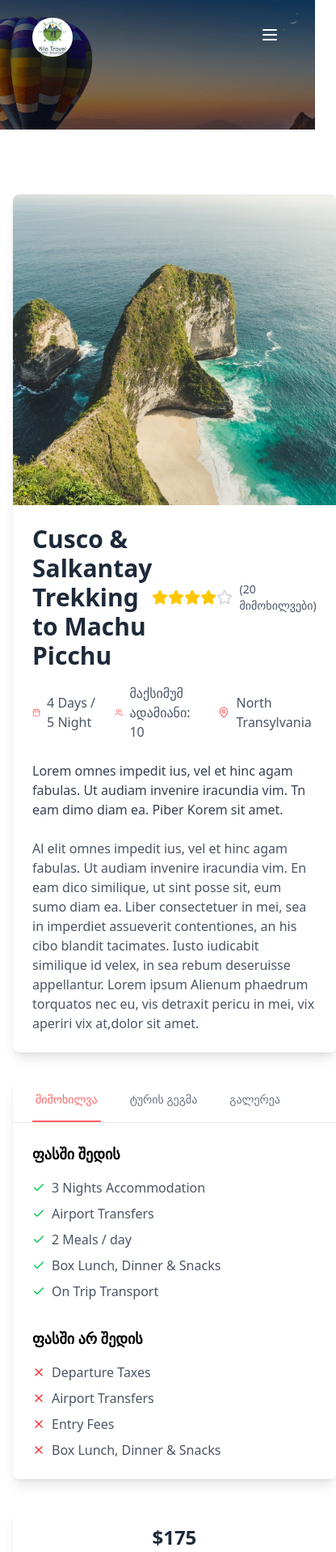
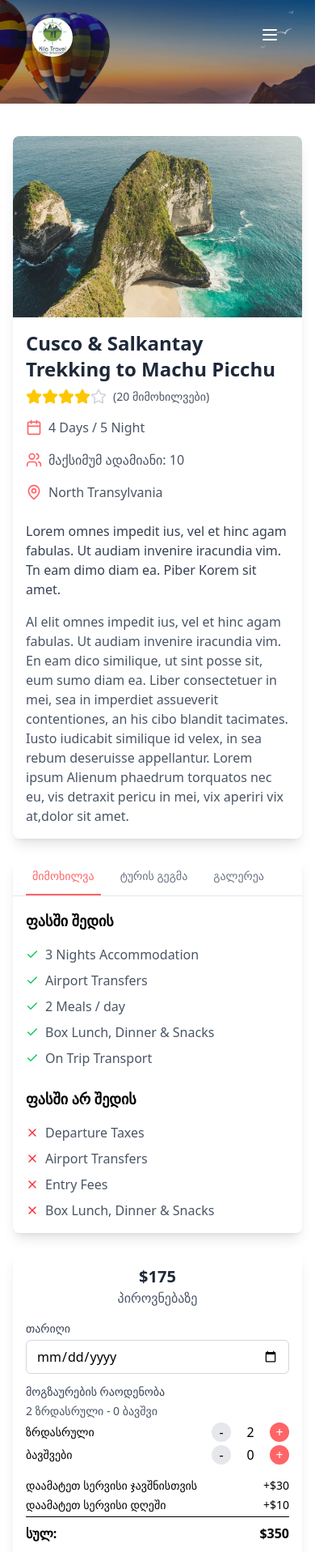
Before and after one commit to vmargalitadze/nextkilla, a Next.js app: page /1/product/1 in a window 390 px wide. Shown: the top 1917 px of the page at 81% size, 416 px wide, since content can reach past the window. Built offline with nearby package versions, Linux system fonts and the light colour scheme.

Commit message:
responsive

```diff
--- a/src/app/[locale]/product/[id]/page.tsx
+++ b/src/app/[locale]/product/[id]/page.tsx
@@ -104,11 +104,11 @@ export default function PackageDetails() {
 
   return (
     <>
-      <div className="w-full lg:py-36 py-20 relative overflow-hidden">
+      <div className="w-full lg:py-36 py-16 sm:py-20 relative overflow-hidden">
         <div className="jarallax absolute inset-0 z-minus" data-jarallax="">
-          <div className="relative w-full h-[400px] md:h-[600px] lg:h-[700px] overflow-hidden">
-            <div className="absolute w-full  inset-0 -z-10">
-              <div className="relative w-full h-[300px] sm:h-[400px] md:h-[550px] lg:h-[700px]">
+          <div className="relative w-full min-h-[200px] h-[220px] sm:h-[300px] md:h-[400px] lg:h-[600px] xl:h-[700px] overflow-hidden">
+            <div className="absolute w-full inset-0 -z-10">
+              <div className="relative w-full min-h-[200px] h-[220px] sm:h-[300px] md:h-[400px] lg:h-[600px] xl:h-[700px]">
                 <Image
                   src="/breadcrumb-bg.webp"
                   alt="placeholder"
@@ -116,7 +116,7 @@ export default function PackageDetails() {
                   className="object-cover pointer-events-none"
                   priority
                 />
-                <div className="absolute inset-0 bg-black/50" />
+                <div className="absolute inset-0 bg-black/30" />
               </div>
             </div>
           </div>
@@ -126,19 +126,19 @@ export default function PackageDetails() {
           alt="placeholder"
           width={100}
           height={100}
-          className="absolute top-[10%] right-[4%] z-1 w-[7.5%]"
+          className="absolute top-[10%] right-[4%] z-1 w-[16vw] max-w-[100px] min-w-[60px]"
         />
       </div>
 
-      <div className="pt-20 pb-16">
-        <div className="max-w-7xl mx-auto px-4">
+      <div className="pt-10 sm:pt-16 pb-10 sm:pb-16">
+        <div className="max-w-7xl mx-auto px-4 sm:px-6 lg:px-8">
           {/* Hero Section */}
           <div className="mb-8">
-            <div className="grid lg:grid-cols-3 gap-8">
+            <div className="grid grid-cols-1 md:grid-cols-2 lg:grid-cols-3 gap-6 md:gap-8">
               {/* Main Content */}
-              <div className="lg:col-span-2">
+              <div className="md:col-span-2 lg:col-span-2 order-1 lg:order-1">
                 <div className="bg-white rounded-lg shadow-lg overflow-hidden">
-                  <div className="relative h-96">
+                  <div className="relative h-56 sm:h-80 md:h-96">
                     <Image
                       src="/category/photo-1532254497630-c74966e79621.jpg"
                       alt={packageData.title}
@@ -146,9 +146,9 @@ export default function PackageDetails() {
                       className="object-cover"
                     />
                   </div>
-                  <div className="p-6">
-                    <div className="flex items-center justify-between mb-4">
-                      <h1 className="text-3xl font-bold text-gray-800">
+                  <div className="p-4 sm:p-6">
+                    <div className="flex flex-col sm:flex-row sm:items-center sm:justify-between mb-4 gap-2">
+                      <h1 className="text-2xl sm:text-3xl font-bold text-gray-800">
                         {packageData.title}
                       </h1>
                       <div className="flex items-center gap-2">
@@ -170,7 +170,7 @@ export default function PackageDetails() {
                       </div>
                     </div>
 
-                    <div className="flex items-center gap-6 mb-6">
+                    <div className="flex flex-wrap items-center gap-4 sm:gap-6 mb-6">
                       <div className="flex items-center gap-2">
                         <Calendar className="w-5 h-5 text-red-400" />
                         <span className="text-gray-600">
@@ -191,7 +191,7 @@ export default function PackageDetails() {
                       </div>
                     </div>
 
-                    <p className="text-gray-700 mb-6">
+                    <p className="text-gray-700 mb-4 sm:mb-6">
                       {packageData.description}
                     </p>
                     <p className="text-gray-600">
@@ -201,9 +201,9 @@ export default function PackageDetails() {
                 </div>
 
                 {/* Tabs Section */}
-                <div className="bg-white rounded-lg shadow-lg mt-8">
-                  <div className="border-b border-gray-200">
-                    <nav className="flex space-x-8 px-6">
+                <div className="bg-white rounded-lg shadow-lg mt-6 sm:mt-8">
+                  <div className="border-b border-gray-200 overflow-x-auto">
+                    <nav className="flex space-x-4 sm:space-x-8 px-4 sm:px-6">
                       {[
                         { id: "overview", label: t("overview") },
                         { id: "tour-plan", label: t("tourPlan") },
@@ -212,7 +212,7 @@ export default function PackageDetails() {
                         <button
                           key={tab.id}
                           onClick={() => setActiveTab(tab.id)}
-                          className={`py-4 px-1 border-b-2 font-medium text-sm ${
+                          className={`py-3 px-2 sm:py-4 sm:px-1 border-b-2 font-medium text-sm whitespace-nowrap ${
                             activeTab === tab.id
                               ? "border-red-400 text-red-400"
                               : "border-transparent text-gray-500 hover:text-gray-700 hover:border-gray-300"
@@ -224,9 +224,9 @@ export default function PackageDetails() {
                     </nav>
                   </div>
 
-                  <div className="p-6">
+                  <div className="p-4 sm:p-6">
                     {activeTab === "overview" && (
-                      <div className="grid md:grid-cols-2 gap-8">
+                      <div className="grid grid-cols-1 md:grid-cols-2 gap-6 md:gap-8">
                         <div>
                           <h3 className="text-lg font-semibold mb-4">
                             {t("priceIncludes")}
@@ -265,15 +265,15 @@ export default function PackageDetails() {
                     {activeTab === "tour-plan" && (
                       <div className="space-y-6">
                         {packageData.tourPlan.map((day, index) => (
-                          <div key={index} className="flex gap-4">
-                            <div className="flex-shrink-0 w-12 h-12 bg-red-400 text-white rounded-full flex items-center justify-center font-bold">
+                          <div key={index} className="flex flex-col sm:flex-row gap-3 sm:gap-4">
+                            <div className="flex-shrink-0 w-10 h-10 sm:w-12 sm:h-12 bg-red-400 text-white rounded-full flex items-center justify-center font-bold">
                               {day.day}
                             </div>
                             <div className="flex-1">
-                              <h4 className="text-lg font-semibold mb-2">
+                              <h4 className="text-base sm:text-lg font-semibold mb-2">
                                 {t("day")} {day.day} : {day.title}
                               </h4>
-                              <p className="text-gray-600 mb-3">
+                              <p className="text-gray-600 mb-2 sm:mb-3">
                                 {day.description}
                               </p>
                               {day.features && (
@@ -298,11 +298,11 @@ export default function PackageDetails() {
                     )}
 
                     {activeTab === "gallery" && (
-                      <div className="grid grid-cols-2 md:grid-cols-3 gap-4">
+                      <div className="grid grid-cols-2 sm:grid-cols-3 gap-3 sm:gap-4">
                         {packageData.gallery.map((image, index) => (
                           <div
                             key={index}
-                            className="relative h-48 rounded-lg overflow-hidden"
+                            className="relative h-32 sm:h-48 rounded-lg overflow-hidden"
                           >
                             <Image
                               src={image}
@@ -319,20 +319,20 @@ export default function PackageDetails() {
               </div>
 
               {/* Sidebar */}
-              <div className="lg:col-span-1">
+              <div className="order-2 lg:order-2 mb-8 md:mb-0">
                 <div className="sticky top-4 space-y-6">
                   {/* Price Card */}
-                  <div className="bg-white rounded-lg shadow-lg p-6">
-                    <div className="text-center mb-6">
-                      <h3 className="text-2xl font-bold text-gray-800">
+                  <div className="bg-white rounded-lg shadow-lg p-4 sm:p-6">
+                    <div className="text-center mb-4 sm:mb-6">
+                      <h3 className="text-xl sm:text-2xl font-bold text-gray-800">
                         ${packageData.price}
                       </h3>
                       <p className="text-gray-600">{t("perPerson")}</p>
                     </div>
 
-                    <div className="space-y-4 mb-6">
+                    <div className="space-y-3 sm:space-y-4 mb-4 sm:mb-6">
                       <div>
-                        <label className="block text-sm font-medium text-gray-700 mb-2">
+                        <label className="block text-sm font-medium text-gray-700 mb-1 sm:mb-2">
                           {t("date")}
                         </label>
                         <input
@@ -342,14 +342,14 @@ export default function PackageDetails() {
                       </div>
 
                       <div>
-                        <label className="block text-sm font-medium text-gray-700 mb-2">
+                        <label className="block text-sm font-medium text-gray-700 mb-1 sm:mb-2">
                           {t("numberOfTravelers")}
                         </label>
-                        <div className="text-sm text-gray-600 mb-2">
+                        <div className="text-sm text-gray-600 mb-1 sm:mb-2">
                           {adults} {t("adults")} - {children} {t("children")}
                         </div>
 
-                        <div className="space-y-2">
+                        <div className="space-y-1 sm:space-y-2">
                           <div className="flex items-center justify-between">
                             <span className="text-sm">{t("adult")}</span>
                             <div className="flex items-center gap-2">
@@ -399,7 +399,7 @@ export default function PackageDetails() {
                       </div>
                     </div>
 
-                    <div className="space-y-2 mb-6">
+                    <div className="space-y-1 sm:space-y-2 mb-4 sm:mb-6">
                       <div className="flex justify-between text-sm">
                         <span>{t("addServicePerBooking")}</span>
                         <span>+$30</span>
@@ -409,27 +409,27 @@ export default function PackageDetails() {
                         <span>+$10</span>
                       </div>
                       <div className="border-t pt-2 flex justify-between font-semibold">
-                        <span>{t("total")}:</span>
+                        <span>{t("total")}: </span>
                         <span>${totalPrice}</span>
                       </div>
                     </div>
 
-                    <div className="space-y-3">
-                      <button className="w-full bg-gray-800 text-white py-3 rounded-lg hover:bg-gray-900 transition-colors">
+                    <div className="space-y-2 sm:space-y-3">
+                      <button className="w-full bg-gray-800 text-white py-2 sm:py-3 rounded-lg hover:bg-gray-900 transition-colors">
                         {t("bookNow")}
                       </button>
                     </div>
                   </div>
 
                   {/* Related Packages */}
-                  <div className="bg-white rounded-lg shadow-lg p-6">
-                    <h3 className="text-lg font-semibold mb-4">
+                  <div className="bg-white rounded-lg shadow-lg p-4 sm:p-6">
+                    <h3 className="text-base sm:text-lg font-semibold mb-3 sm:mb-4">
                       {t("offerPackages")}
                     </h3>
-                    <div className="space-y-4">
+                    <div className="space-y-3 sm:space-y-4">
                       {packageData.relatedPackages.map((pkg, index) => (
-                        <div key={index} className="flex gap-3">
-                          <div className="relative w-16 h-16 rounded-lg overflow-hidden">
+                        <div key={index} className="flex gap-2 sm:gap-3">
+                          <div className="relative w-14 h-14 sm:w-16 sm:h-16 rounded-lg overflow-hidden">
                             <Image
                               src={pkg.image}
                               alt={pkg.title}
@@ -438,7 +438,7 @@ export default function PackageDetails() {
                             />
                           </div>
                           <div className="flex-1">
-                            <h4 className="font-medium text-sm">{pkg.title}</h4>
+                            <h4 className="font-medium text-xs sm:text-sm">{pkg.title}</h4>
                             <p className="text-red-400 font-semibold">
                               {t("from")} ${pkg.price}.00
                             </p>
```
